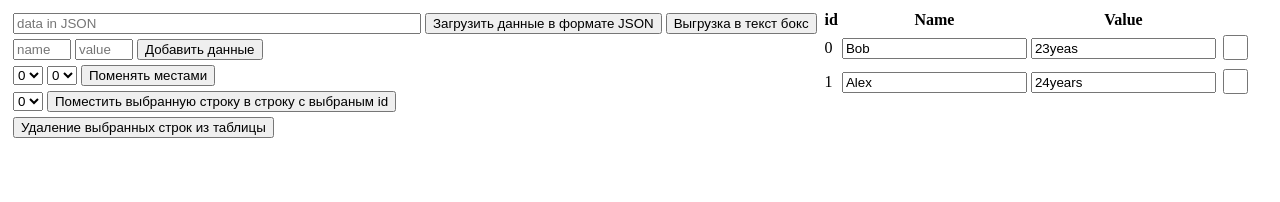
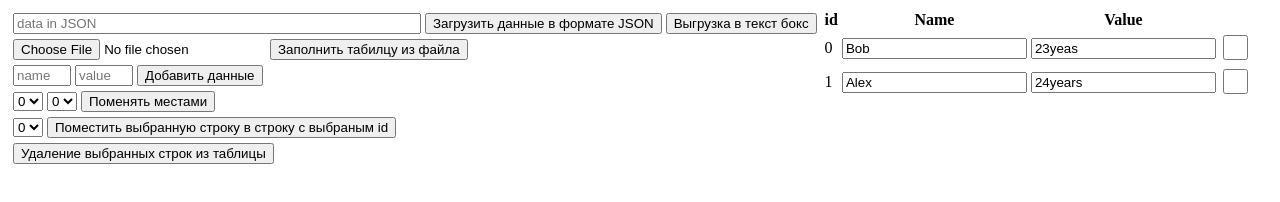
Before and after one commit to barrak3/table-redactor, a plain HTML site: page index.html in a window 1280 px wide. Drawn offline with Linux system fonts and the light colour scheme.

Commit message:
download data from file

```diff
--- a/index.html
+++ b/index.html
@@ -9,7 +9,8 @@
 
 <div id="context">
 
-<div id = "Json" class="myElements">
+<div id="Json" class="myElements">
+
 
   <input type="text" id="myInputJSON"  placeholder="data in JSON" >
 
@@ -18,6 +19,14 @@
   <button id="myBtnDownload"  onclick="downloadElements();"> Выгрузка в текст бокс </button>
 
 </div>
+
+<div id="file" class="myElements">
+   <input type="file" id="your-files" >
+
+   <button id="myBtnFilePaste" onclick="fillingFromFile();"> Заполнить табилцу из файла</button>
+
+</div>
+
 
 <div id="add" class="myElements">
   <input type="text" id="myInputName"   placeholder="name"  class="add">
--- a/script.js
+++ b/script.js
@@ -16,7 +16,43 @@ try{
 
 }
 
+function fillingFromFile() {
+  var control = document.getElementById("your-files");
+  var files = control.files;
 
+  var reader = new FileReader();
+
+  reader.onload = function(event) {
+    var contents = event.target.result;
+
+    try{
+     var arr = JSON.parse(contents);
+
+
+     for (var i = 0; i < arr.length; i++){
+
+       if ( (arr[i].name === undefined) || (arr[i].value === undefined) || ( Object.getOwnPropertyNames(arr[i]).length != 2 ) ) { throw new Error(); }
+     }
+
+
+    }  catch(e){
+
+      alert("Некорректные данные");
+
+      return;
+
+    }
+   go(arr);
+
+  };
+
+  reader.onerror = function(event) {
+    console.error("Файл не может быть прочитан! код " + event.target.error.code);
+  };
+
+  reader.readAsText(files[0]);
+
+}
 
 function filling() { //Заполнение табилцы в формате JSON
   var myInp = document.getElementById("myInputJSON");
```
